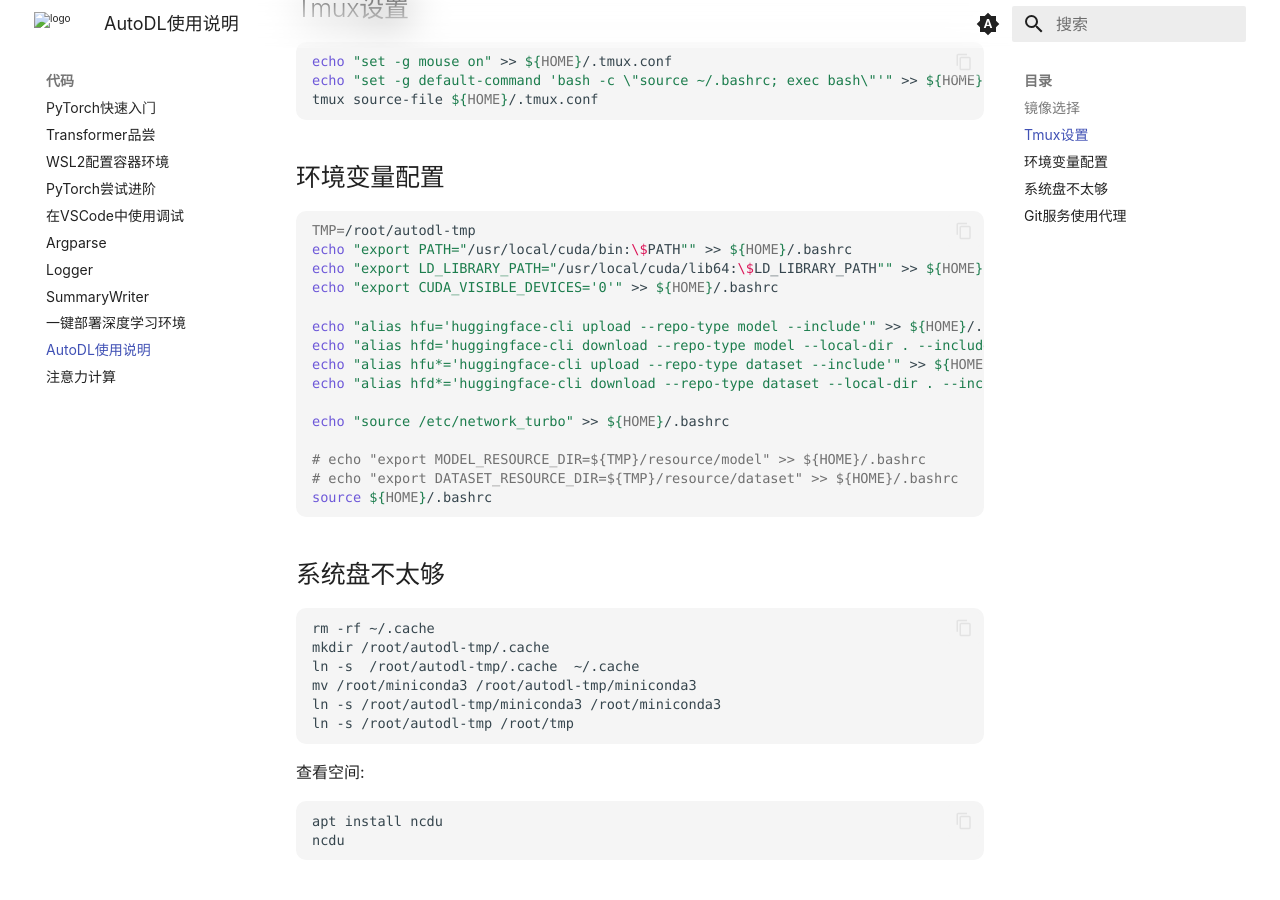
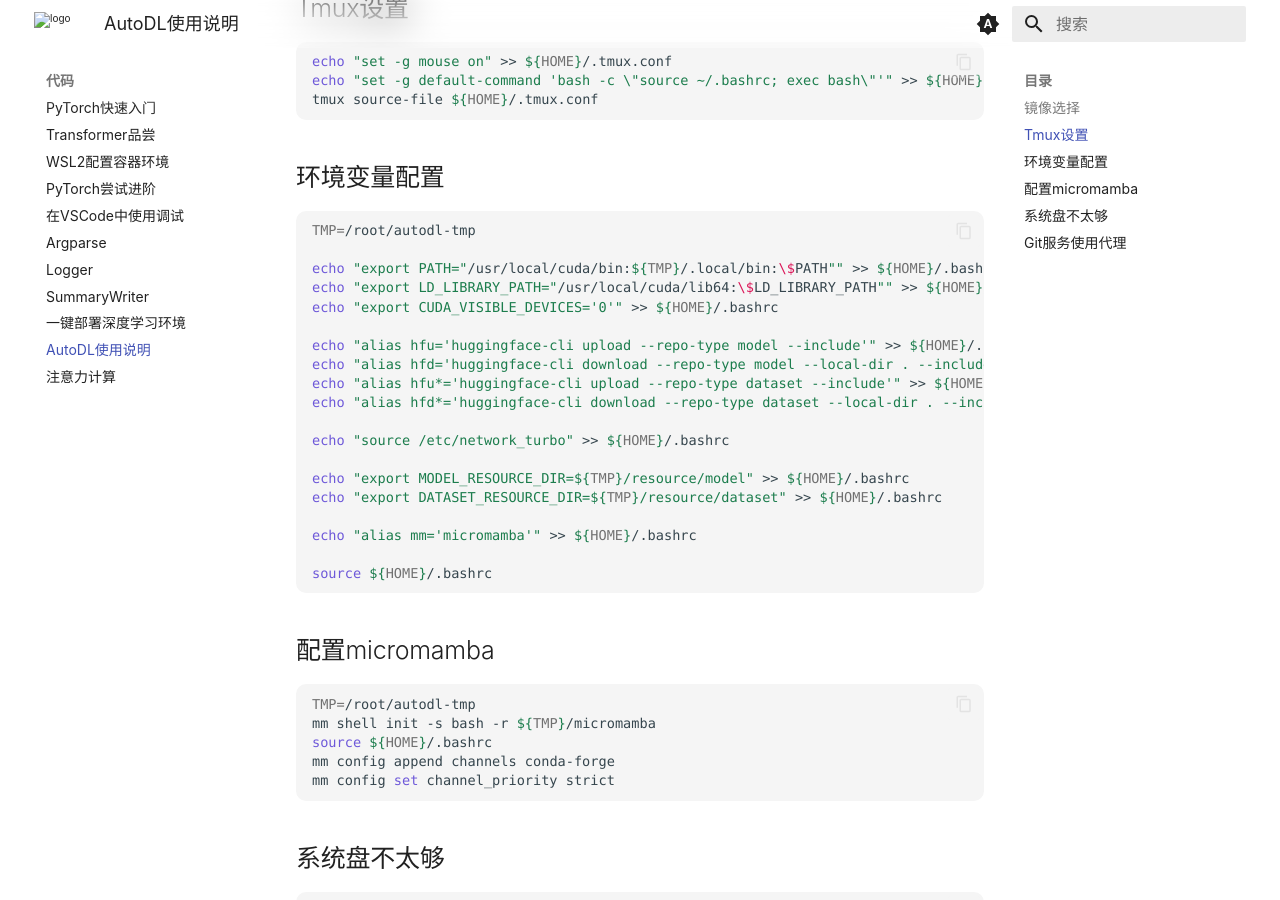
Before and after one commit to ricolxwz/note, an MkDocs documentation site: the page built from docs/code/autodl.md, in a window 1280 px wide and 900 px high, scrolled down 420 px. Built offline with MkDocs 1.6.1 and Material for MkDocs 9.7.7, drawn with Linux system fonts in a browser that asks for light colours; some web fonts are replaced; comment, search, counter and statistics services are not loaded.

Commit message:
docs: 更新autodl.md，修正环境变量配置并添加micromamba配置部分

````diff
--- a/docs/code/autodl.md
+++ b/docs/code/autodl.md
@@ -19,7 +19,8 @@ tmux source-file ${HOME}/.tmux.conf
 
 ```bash
 TMP=/root/autodl-tmp
-echo "export PATH="/usr/local/cuda/bin:\$PATH"" >> ${HOME}/.bashrc
+
+echo "export PATH="/usr/local/cuda/bin:${TMP}/.local/bin:\$PATH"" >> ${HOME}/.bashrc
 echo "export LD_LIBRARY_PATH="/usr/local/cuda/lib64:\$LD_LIBRARY_PATH"" >> ${HOME}/.bashrc
 echo "export CUDA_VISIBLE_DEVICES='0'" >> ${HOME}/.bashrc
 
@@ -30,9 +31,22 @@ echo "alias hfd*='huggingface-cli download --repo-type dataset --local-dir . --i
 
 echo "source /etc/network_turbo" >> ${HOME}/.bashrc
 
-# echo "export MODEL_RESOURCE_DIR=${TMP}/resource/model" >> ${HOME}/.bashrc
-# echo "export DATASET_RESOURCE_DIR=${TMP}/resource/dataset" >> ${HOME}/.bashrc
+echo "export MODEL_RESOURCE_DIR=${TMP}/resource/model" >> ${HOME}/.bashrc
+echo "export DATASET_RESOURCE_DIR=${TMP}/resource/dataset" >> ${HOME}/.bashrc
+
+echo "alias mm='micromamba'" >> ${HOME}/.bashrc
+
 source ${HOME}/.bashrc
+```
+
+## 配置micromamba
+
+```bash
+TMP=/root/autodl-tmp
+mm shell init -s bash -r ${TMP}/micromamba
+source ${HOME}/.bashrc
+mm config append channels conda-forge
+mm config set channel_priority strict
 ```
 
 ## 系统盘不太够
````
